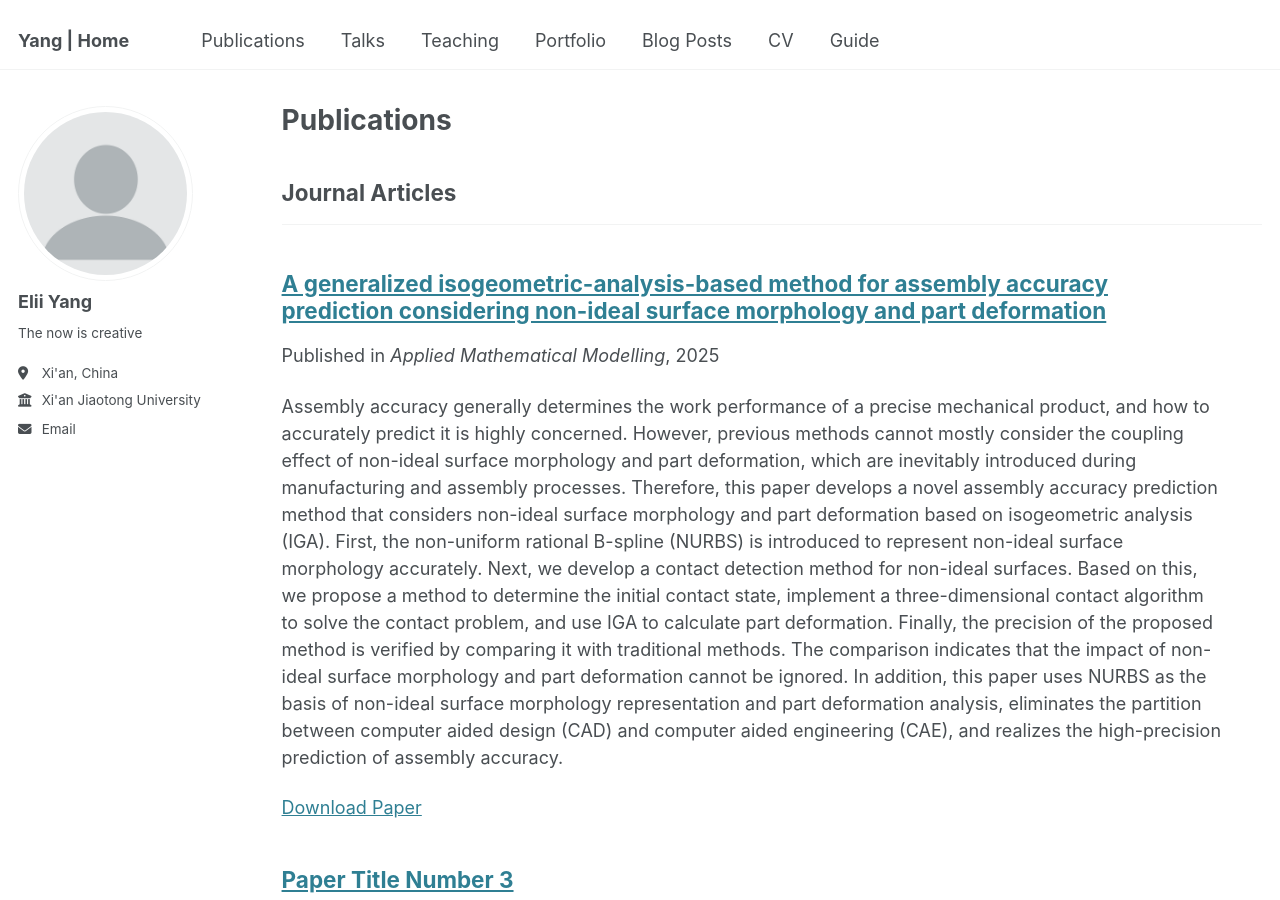
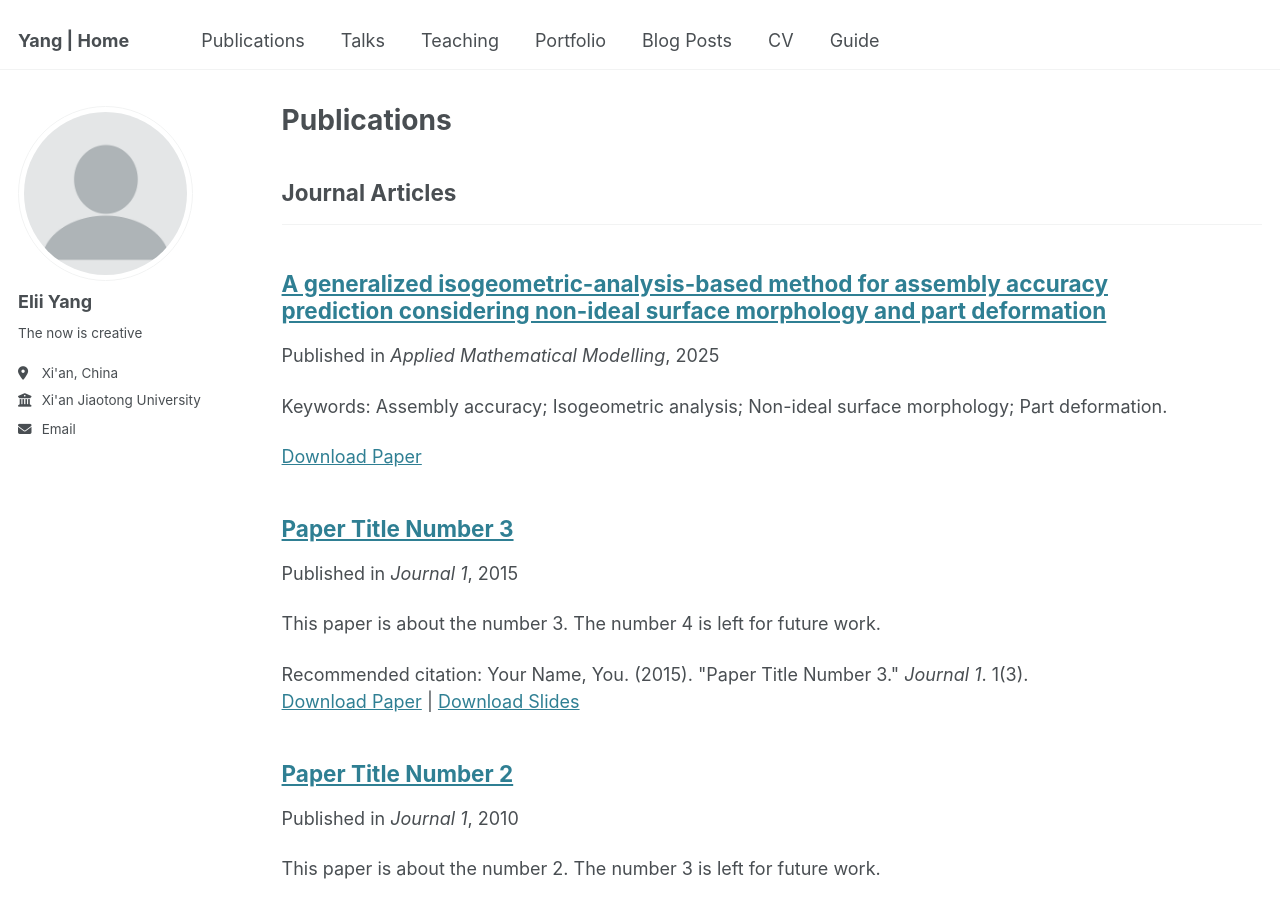
Before and after one commit to Elii-yang/Elii-yang.github.io, a Jekyll site: the page built from _pages/publications.html, in a window 1280 px wide and 900 px high. Built offline with Jekyll 4.4.1, drawn with Linux system fonts in a browser that asks for light colours.

Commit message:
Update 2025-02-15-paper-1.md

```diff
--- a/_publications/2025-02-15-paper-1.md
+++ b/_publications/2025-02-15-paper-1.md
@@ -3,7 +3,7 @@ title: "A generalized isogeometric-analysis-based method for assembly accuracy p
 collection: publications # 不用修改
 category: manuscripts # conferences/books/manuscripts(三选一)
 permalink: /publication/2025-02-15-paper-1 # 文件名及位置
-excerpt: 'Assembly accuracy generally determines the work performance of a precise mechanical product, and how to accurately predict it is highly concerned. However, previous methods cannot mostly consider the coupling effect of non-ideal surface morphology and part deformation, which are inevitably introduced during manufacturing and assembly processes. Therefore, this paper develops a novel assembly accuracy prediction method that considers non-ideal surface morphology and part deformation based on isogeometric analysis (IGA). First, the non-uniform rational B-spline (NURBS) is introduced to represent non-ideal surface morphology accurately. Next, we develop a contact detection method for non-ideal surfaces. Based on this, we propose a method to determine the initial contact state, implement a three-dimensional contact algorithm to solve the contact problem, and use IGA to calculate part deformation. Finally, the precision of the proposed method is verified by comparing it with traditional methods. The comparison indicates that the impact of non-ideal surface morphology and part deformation cannot be ignored. In addition, this paper uses NURBS as the basis of non-ideal surface morphology representation and part deformation analysis, eliminates the partition between computer aided design (CAD) and computer aided engineering (CAE), and realizes the high-precision prediction of assembly accuracy.' # 简介
+excerpt: 'Keywords:  Assembly accuracy; Isogeometric analysis; Non-ideal surface morphology; Part deformation.' # 简介
 date: 2025-02-15 # 时间
 venue: 'Applied Mathematical Modelling' # 发布期刊
 slidesurl:
```
